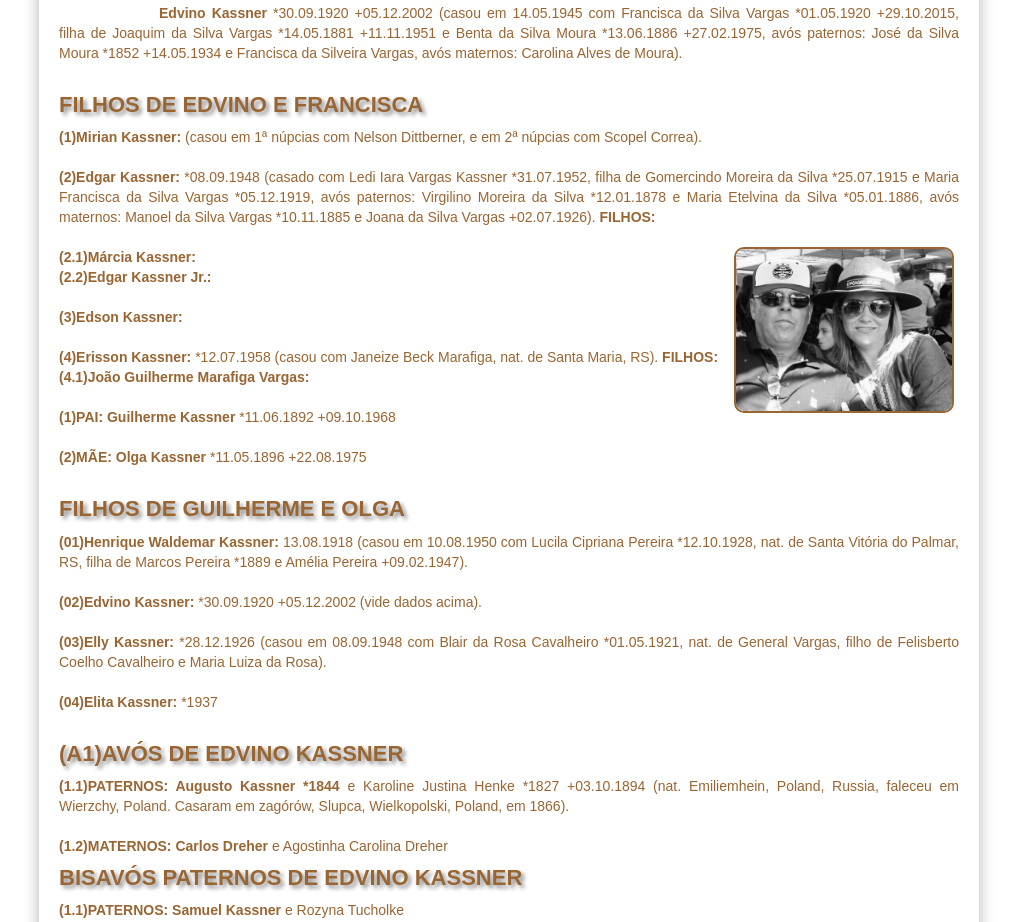
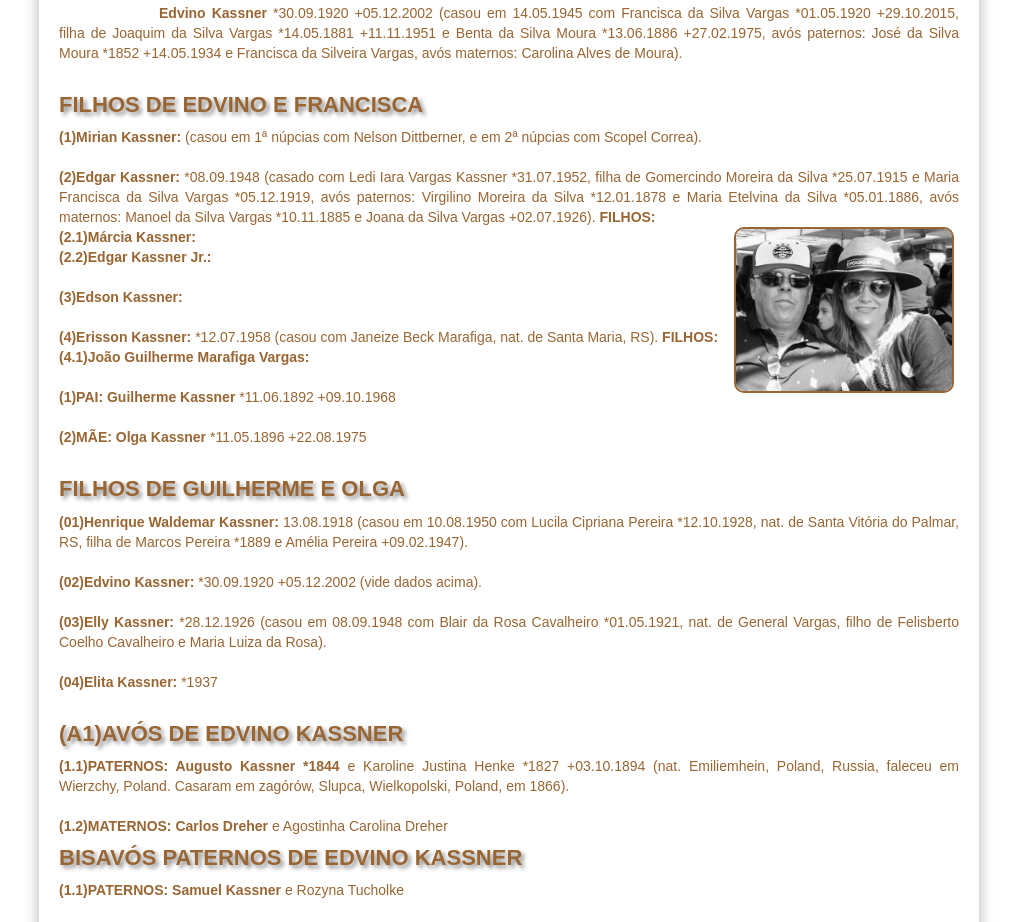
Before and after one commit to claudiovargas1955/claudiovargas1955.github.io, a Jekyll site: the page built from _pages/familia-kassner.html, in a window 1280 px wide. Shown: the part 1026-1948 px from the top of the page, without its empty margins (131-1148 px from the left). Built offline with Jekyll 4.4.1, drawn with Linux system fonts in a browser that asks for light colours; some web fonts are replaced.

Commit message:
Update familia-kassner.html

```diff
--- a/_pages/familia-kassner.html
+++ b/_pages/familia-kassner.html
@@ -135,7 +135,7 @@ paternos: José da Silva Moura *1852 +14.05.1934 e Francisca da Silveira Vargas,
 <p><b>(1)Mirian Kassner: </b>(casou em 1ª núpcias com Nelson Dittberner, e em 2ª núpcias com Scopel Correa).<br><br>
 <b>(2)Edgar Kassner: </b>*08.09.1948 (casado com Ledi Iara Vargas Kassner *31.07.1952, filha de Gomercindo Moreira da Silva *25.07.1915 e Maria
 Francisca da Silva Vargas *05.12.1919, avós paternos: Virgilino Moreira da Silva *12.01.1878 e Maria Etelvina da Silva *05.01.1886, avós
-maternos: Manoel da Silva Vargas *10.11.1885 e Joana da Silva Vargas +02.07.1926). <b>FILHOS: </b><br><br><img class="dir" style="float:right"; width="220px padding-botton:1px";
+maternos: Manoel da Silva Vargas *10.11.1885 e Joana da Silva Vargas +02.07.1926). <b>FILHOS: </b><br><img class="dir" style="float:right"; width="220px padding-botton:1px";
 src="/images/preto3.jpg" title="Erisson e Janeize";/>
   <b>(2.1)Márcia Kassner: </b><br>
   <b>(2.2)Edgar Kassner Jr.: </b><br><br>
```
